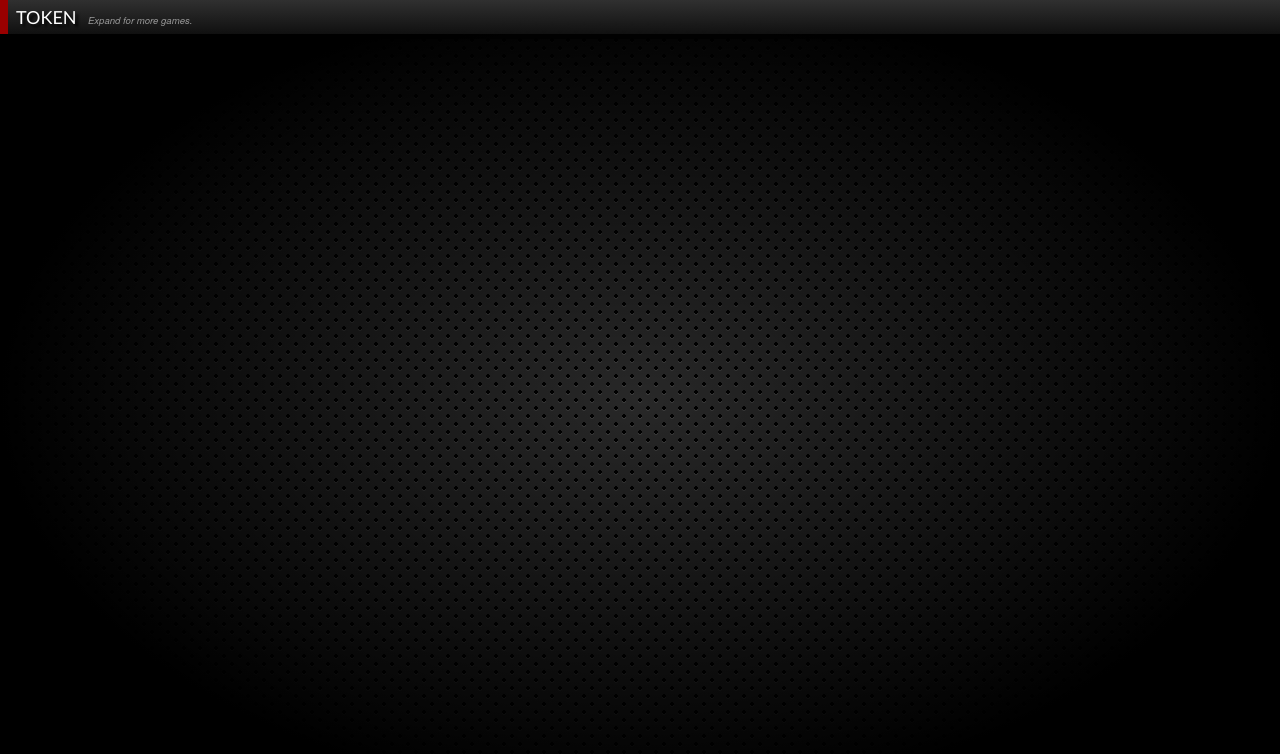
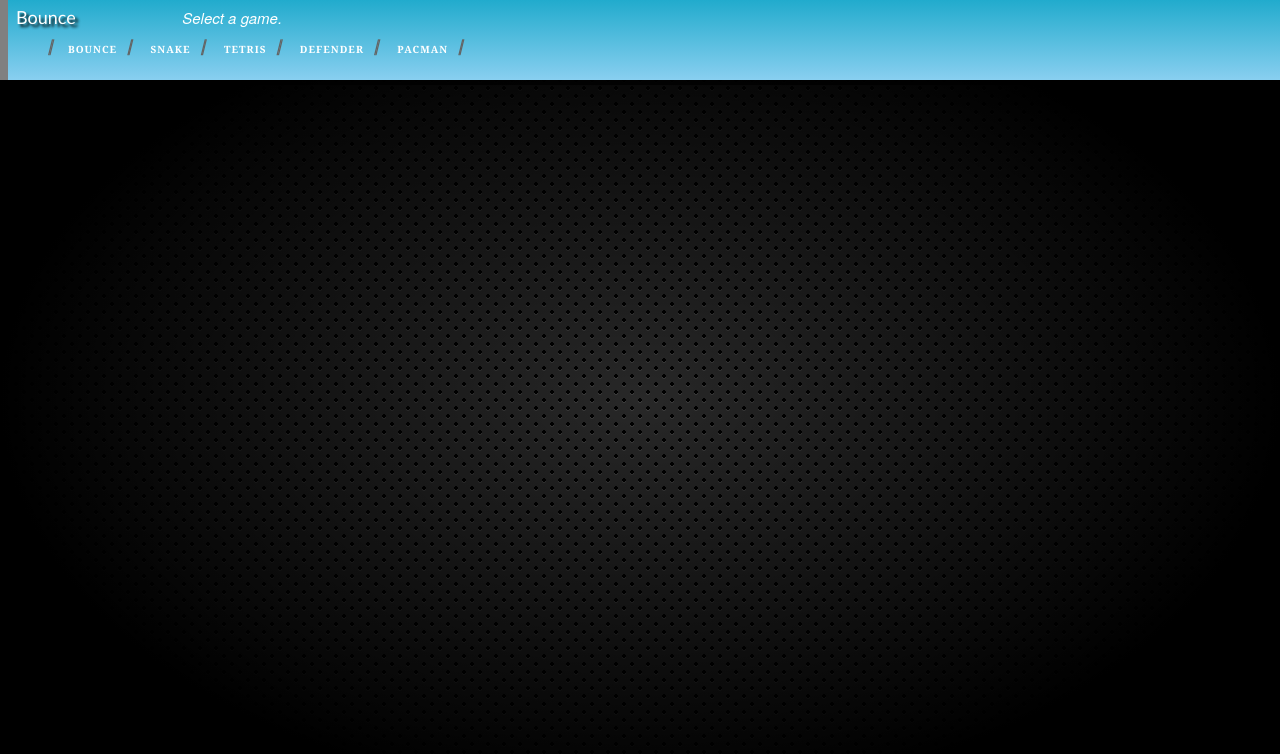
Before and after one commit to Ray9056/Tokens, a plain HTML site: page index.html in a window 1280 px wide. Drawn offline with Linux system fonts and the light colour scheme.

Commit message:
Changelog: Did some basic jQuery to nav, Added basic routes to each game, some general sytling

```diff
--- a/index.html
+++ b/index.html
@@ -8,8 +8,8 @@
 <body>
     <header>
         <h1 id="title">TOKEN</h1>
-        <p id="expand">Expand for more games.</p>
-        <p id="select">Select a game.</p>
+        <p id="expand" style="color: white; font-size: 15px;"> Hover Expand for more games.</p>
+        <p id="select" style="color: white; font-size: 15px;">Select a game.</p>
         <ul id="nav">
             <li><a href="#bounce" data-game="bounce">Bounce</a></li>
             <li><a href="#snake" data-game="snake">Snake</a></li>
@@ -20,5 +20,47 @@
         </ul>
     </header>
     <iframe id="machine"></iframe>
+
+    <script>
+        function play(game) {
+            "use strict";
+
+            var i, li = document.getElementById("nav").getElementsByTagName("li");
+            for (i = 0; i < li.length; i += 1) {
+                if (li[i].children[0].getAttribute("data-game") === game) {
+                    li[i].className = "selected";
+                } else {
+                    li[i].className = "";
+                }
+            }
+            document.getElementById("title").innerHTML = game;
+            document.getElementById("machine").src = game + "/index.html";
+            document.title = "Token: " + game.substring(0, 1).toUpperCase() + game.substring(1);
+        }
+
+        function loader() {
+            "use strict";
+            var header = document.querySelector("header");
+            play(location.hash.substring(1) || "bounce");
+
+            header.addEventListener("mouseover", function (e) {
+                header.classList.add("expand");
+            });
+            header.addEventListener("mouseout", function (e) {
+                header.classList.remove("expand");
+            });
+            document.querySelector("#nav").addEventListener("click", function (e) {
+                play(e.target.dataset.game);
+            });
+        }
+
+        window.addEventListener("load", function () {
+            "use strict";
+            loader();
+        }, false);
+    </script>
+
+
+
 </body>
 </html>
--- a/style.css
+++ b/style.css
@@ -34,8 +34,8 @@ header {
     margin: 0;
     z-index: 1;
     box-shadow: 0 5px rgba(0,0,0,0.8);
-    background: linear-gradient(to bottom, rgba(60, 60, 60, 0.8), rgba(20, 20, 20, 0.8));
-    border-left: 8px solid #900;
+    background: linear-gradient(to bottom, rgba(33, 171, 205), rgba(137, 207, 240));
+    border-left: 8px solid grey;
     transition: all 0.5s;
 }
 header.expand {
@@ -105,7 +105,7 @@ header p {
     font-size: 10px;
     letter-spacing: 1px;
     line-height: 18px;
-    color: #BBB;
+    color: white;
     opacity: 0;
     transition: opacity 0.5s;
 }
```
